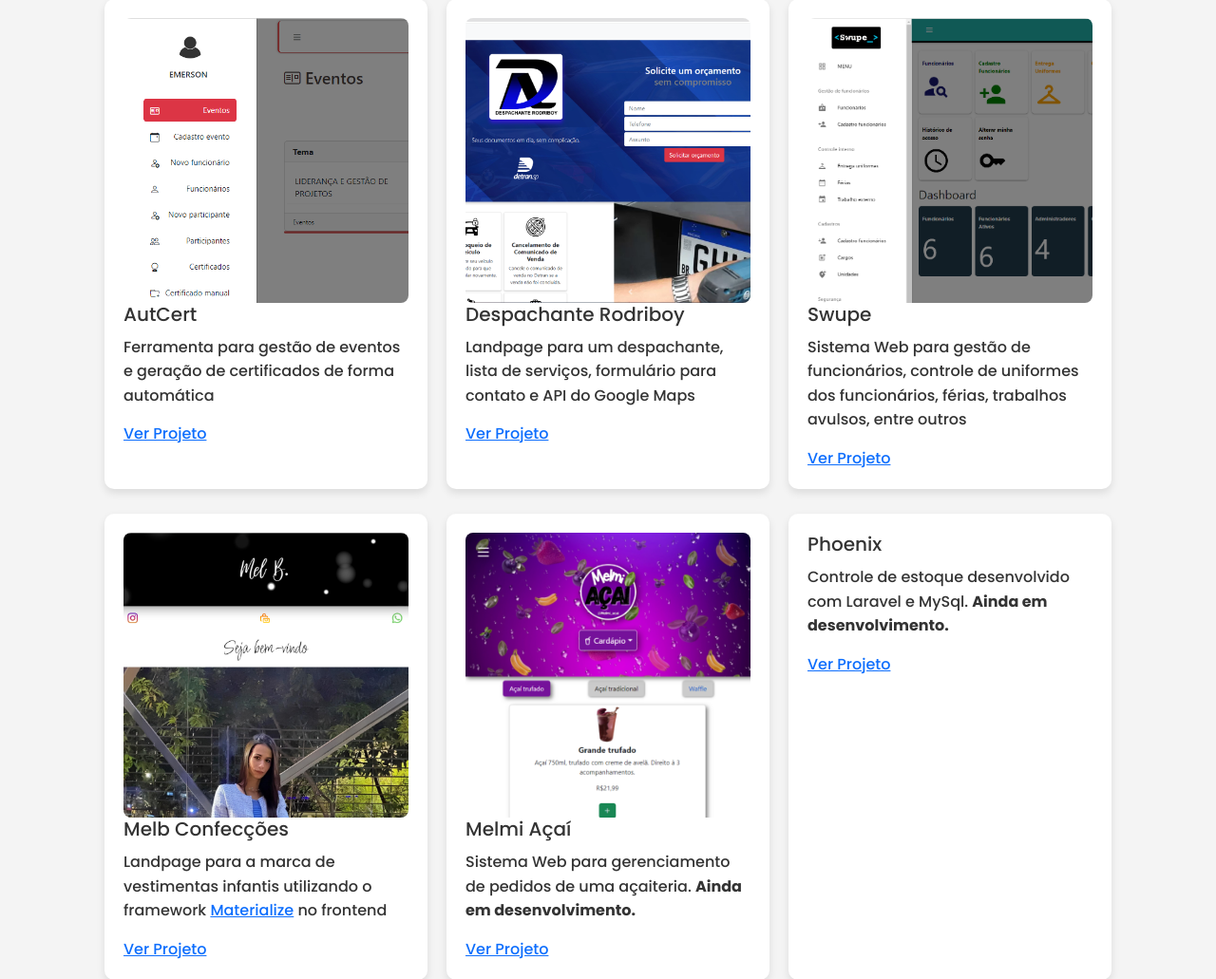
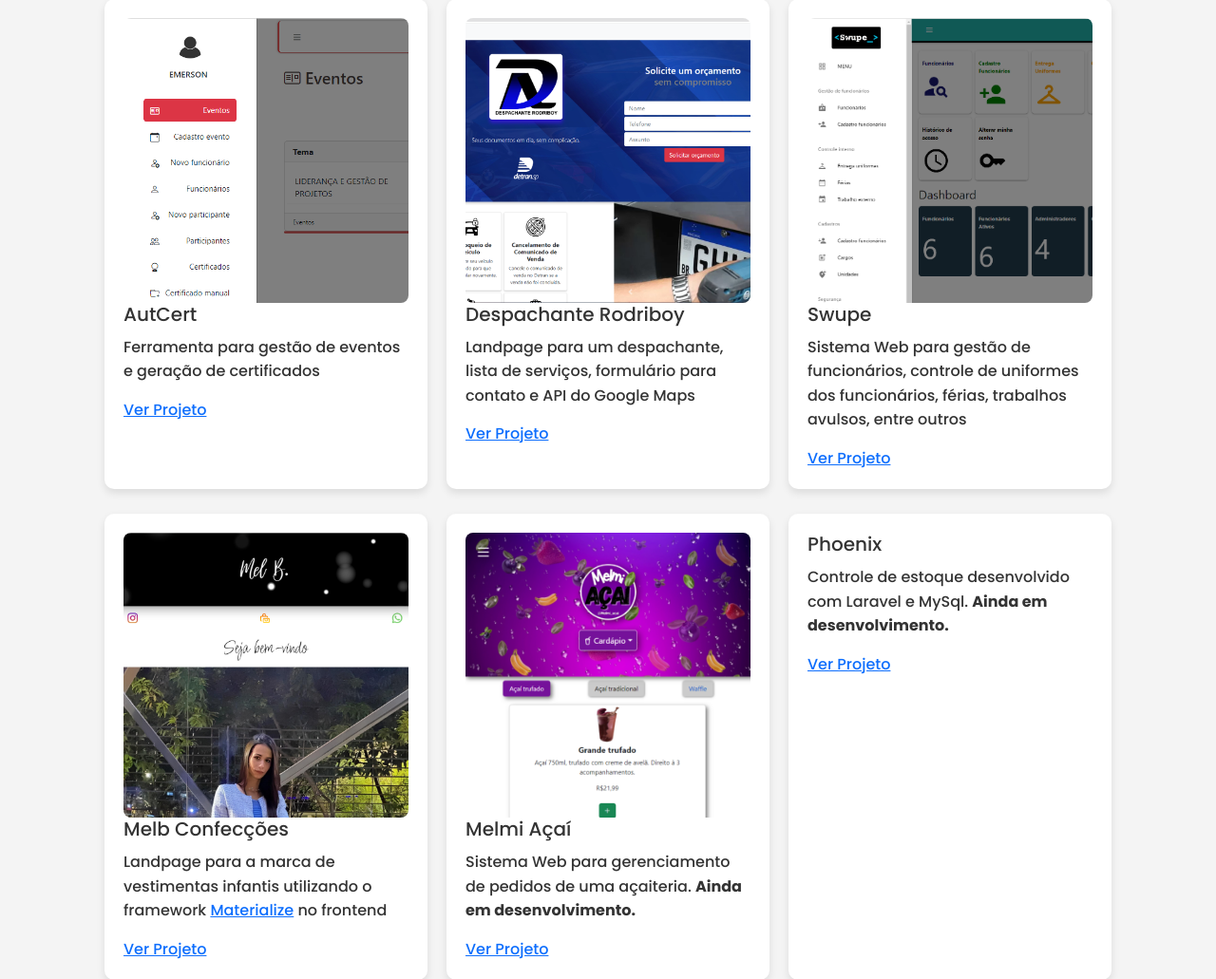
Before and after one commit to emerson25k5/port, a PHP site: page / in a window 1280 px wide. Shown: the part 837-1868 px from the top of the page at 95% size. Run offline with PHP 8.4, Linux system fonts and the light colour scheme.

Commit message:
fix text terms

```diff
--- a/index.php
+++ b/index.php
@@ -30,7 +30,7 @@
       <div class="projeto-card">
       <img src="imagens/proj_autcert.png" alt="projeto_autcert" style="width:100%;border-radius:8px;">
         <h3>AutCert</h3>
-        <p>Ferramenta para gestão de eventos e geração de certificados de forma automática</p>
+        <p>Ferramenta para gestão de eventos e geração de certificados</p>
         <a href="https://swupe.com.br/autcert" target="_blank">Ver Projeto</a>
       </div>
       <div class="projeto-card">
```
